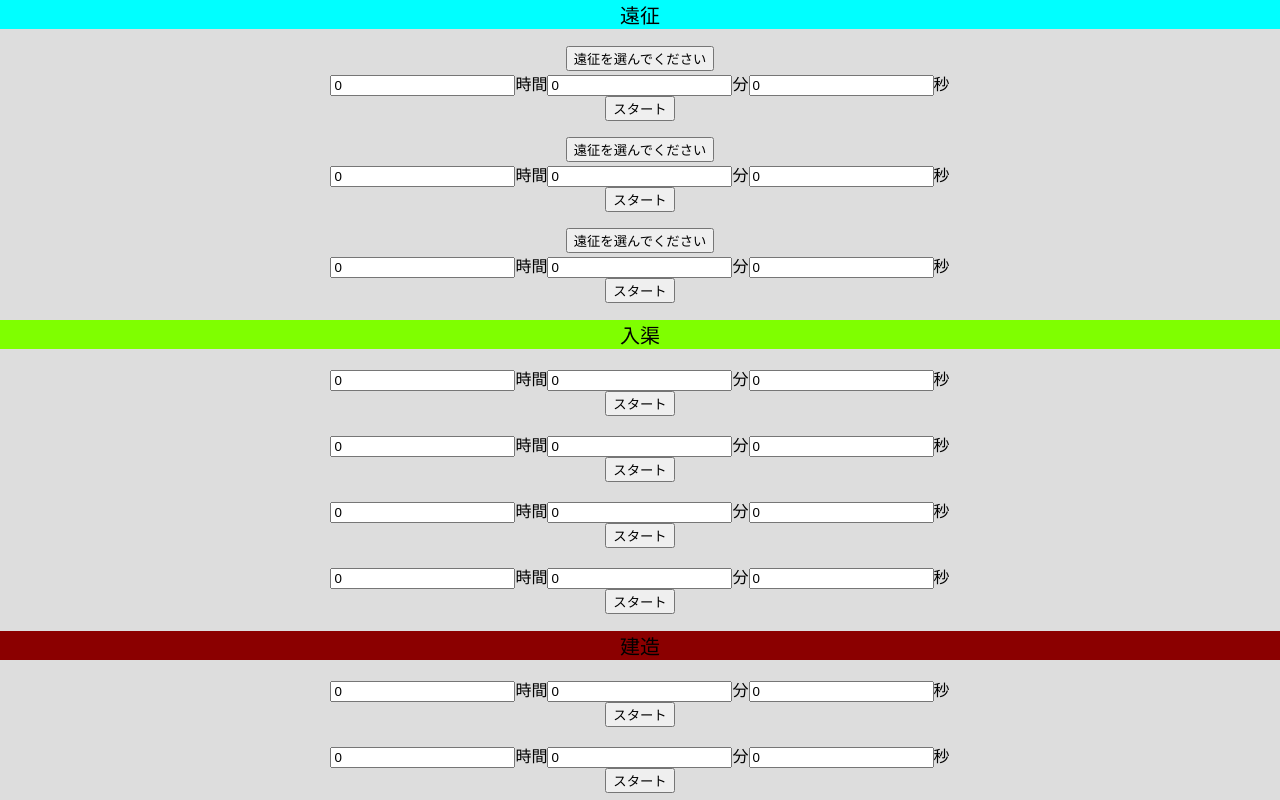
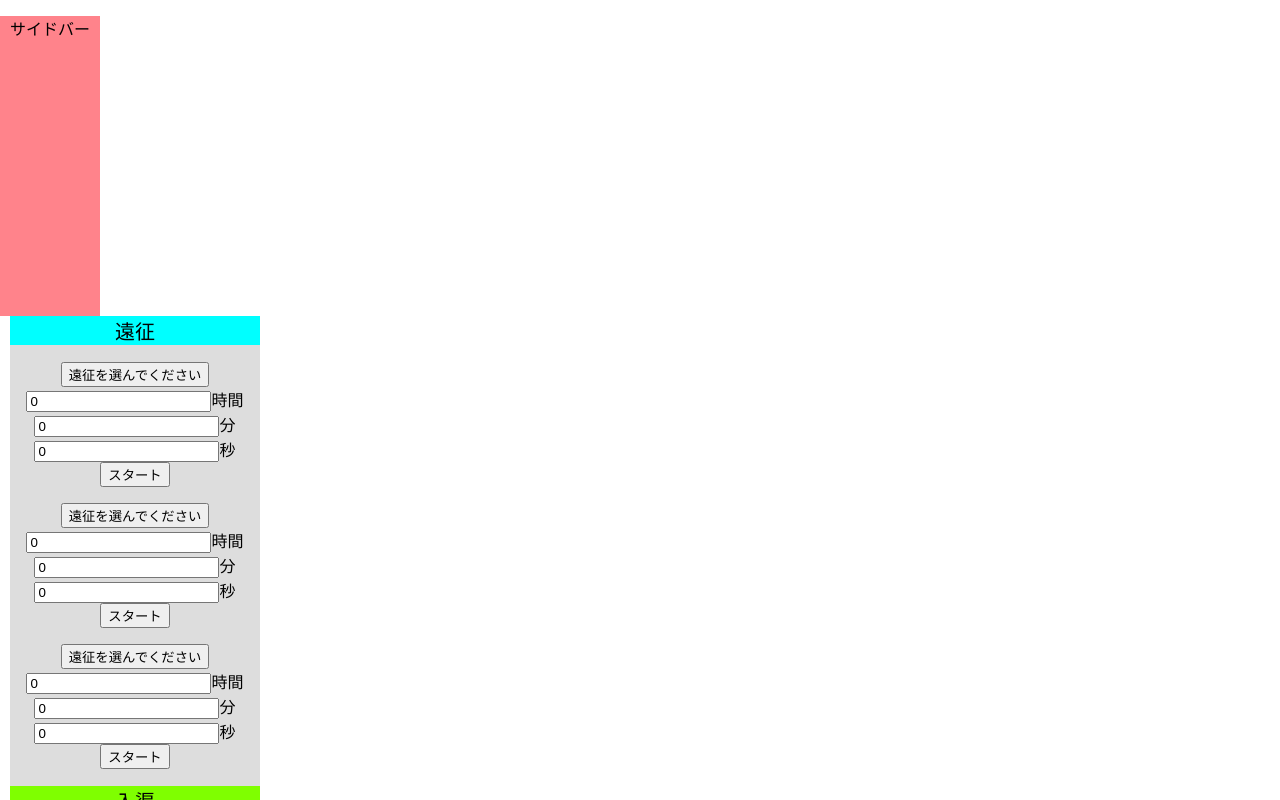
Before and after one commit to Tatsuohggggg/react, a React (Create React App) app: page / in a window 1280 px wide. Shown: the top 800 px of the page. Built offline with nearby package versions, Linux system fonts and the light colour scheme.

Commit message:
use setInterval

```diff
--- a/src/App.js
+++ b/src/App.js
@@ -3,6 +3,10 @@ import React, { useEffect, useState, useRef } from 'react';
 
 const App = () => {
     return <>
+    <div id="sidebar">
+        <p>サイドバー</p>
+    </div>
+        <div id="content">
             <div id="enseiTitle">遠征</div>
             <div id="enseiCounter">
                 <div>
@@ -59,6 +63,7 @@ const App = () => {
                     <p>
                         <Counter />
                     </p>
+                </div>
             </div>
         </div>
     </>
--- a/src/index.css
+++ b/src/index.css
@@ -14,6 +14,21 @@ code {
 
 #title {
   font-size: 30px;
+}
+
+#sidebar {
+  background-color: #ff838b;
+  width:100px;
+  height:300px;
+  text-align: center;
+}
+
+#content {
+  background-color: #b3d874;
+  width:250px;
+  height:300px;
+  text-align: center;
+  margin-left: 10px;
 }
 
 #timer {
```
Lines whose indentation alone changed are shown as unchanged.
